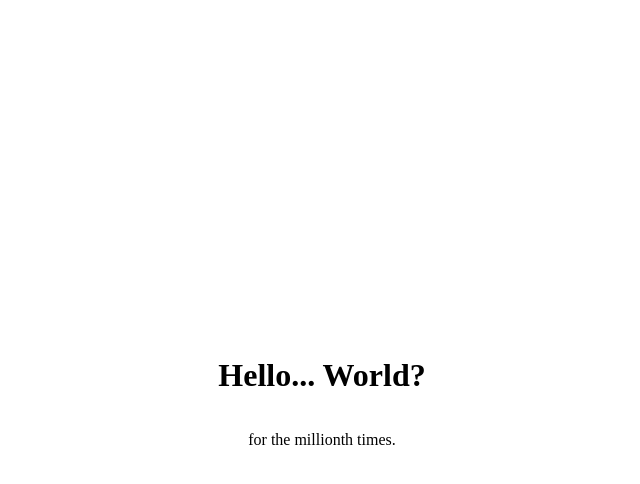
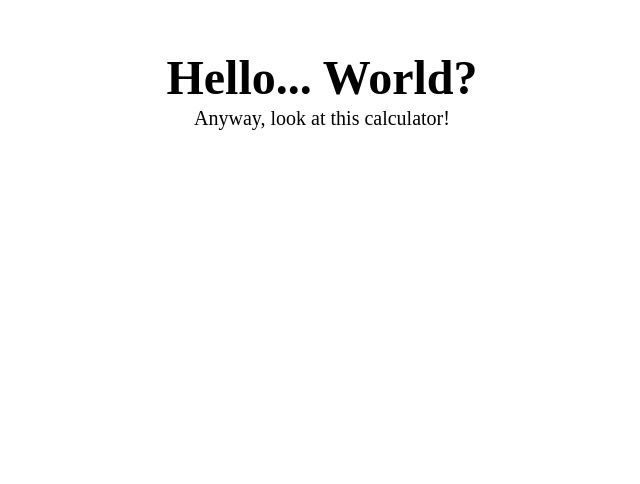
Before and after one commit to carthen0n/belajar-github, a plain HTML site: page index.html in a window 1280 px wide. Shown: the whole page, without its empty margins (318-958 px from the left). Drawn offline with Linux system fonts and the light colour scheme.

Commit message:
Web rebranding: Turned it into a Calculator!

```diff
--- a/index.html
+++ b/index.html
@@ -3,7 +3,7 @@
 
 <head>
     <meta charset="UTF-8">
-    <title>My Web Page</title>
+    <title>A Calculator</title>
 </head>
 
 <body>
@@ -12,15 +12,27 @@
 
             display: flex;
             flex-direction: column;
-            justify-content: center;
+            justify-content: flex-start     ;
             align-items: center;
             min-height: 100vh;
             margin: 0;
+            gap: 2px;
+            padding-top: 50px;
+            box-sizing: border-box;
 
+            p {
+                font-size: 20px;
+            }
+            h1 {
+                font-size: 48px;
+            }
+            h1, p {
+                margin: 0;
+            }
         }
     </style>
     <h1>Hello... World?</h1>
-    <p>for the millionth times.</p>
+    <p>Anyway, look at this calculator!</p>
 </body>
 
 </html>
```
